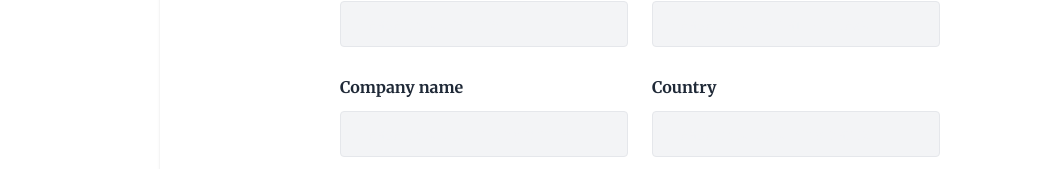
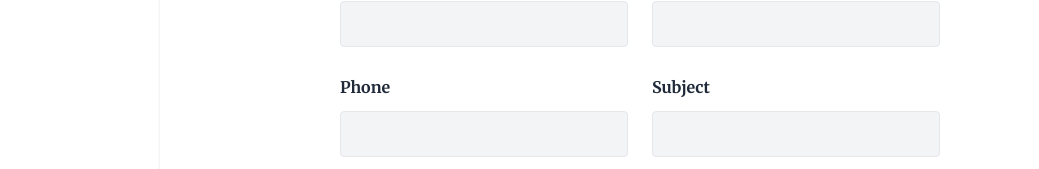
Before and after one commit to naimulislamshakil/naimul-islam-protfolio-website, a React (Create React App) app: page / in a window 1280 px wide. Shown: the part 4264-4433 px from the top of the page, without its empty margins (0-1039 px from the left). Built offline with nearby package versions, Linux system fonts and the light colour scheme; no server answers.

Commit message:
use email js

```diff
--- a/package.json
+++ b/package.json
@@ -8,6 +8,7 @@
     "@testing-library/user-event": "^13.5.0",
     "aos": "^2.3.4",
     "daisyui": "^2.15.2",
+    "emailjs-com": "^3.2.0",
     "react": "^18.1.0",
     "react-dom": "^18.1.0",
     "react-router-dom": "^6.3.0",
--- a/src/Component/Pages/ContactUs.js
+++ b/src/Component/Pages/ContactUs.js
@@ -1,10 +1,32 @@
-import React from "react";
+import React, { useState } from "react";
 import "./Banner.css";
 import address from "../../img/address.png";
 import call from "../../img/call.png";
 import email from "../../img/arroba.png";
+import { toast } from "react-toastify";
+import { send } from "emailjs-com";
 
 const ContactUs = () => {
+  const [name, setName] = useState("");
+  const [emails, setEmail] = useState("");
+  const [number, setNumber] = useState(0);
+  const [subject, setSubject] = useState("");
+  const [message, setMassage] = useState("");
+
+  const submit = (event) => {
+    event.preventDefault();
+    send(
+      "service_te1du0l",
+      "template_2v8sbsk",
+      { name, email, subject, message, number },
+      "Fkc4kg1aVX_E4HE2u"
+    ).then((res) => {
+      if (res.status === 200) {
+        toast.success("Email Send Successfull.");
+      }
+    });
+    event.target.reset();
+  };
   return (
     <div className="bg-contact">
       <div>
@@ -24,7 +46,10 @@ const ContactUs = () => {
       <div>
         <div>
           <div class="w-full flex items-center justify-center my-12">
-            <div class=" bg-white dark:bg-gray-800 shadow w-3/4 rounded py-12  px-8">
+            <form
+              onSubmit={submit}
+              class=" bg-white dark:bg-gray-800 shadow w-3/4 rounded py-12  px-8"
+            >
               <p class="md:text-3xl text-xl font-bold leading-7 text-center text-gray-700 dark:text-white">
                 Let’s chat and get a quote!
               </p>
@@ -34,6 +59,7 @@ const ContactUs = () => {
                     Name
                   </label>
                   <input
+                    onBlur={(e) => setName(e.target.value)}
                     tabindex="0"
                     arial-label="Please input name"
                     type="name"
@@ -46,9 +72,10 @@ const ContactUs = () => {
                     Email Address
                   </label>
                   <input
+                    onBlur={(e) => setEmail(e.target.value)}
                     tabindex="0"
                     arial-label="Please input email address"
-                    type="name"
+                    type="email"
                     class="text-base leading-none text-gray-900 p-3 focus:oultine-none focus:border-indigo-700 mt-4 bg-gray-100 border rounded border-gray-200 placeholder-gray-100"
                     placeholder="Please input email address"
                   />
@@ -57,22 +84,24 @@ const ContactUs = () => {
               <div class="md:flex items-center justify-center mt-8">
                 <div class="md:w-72 flex flex-col">
                   <label class="text-base font-semibold leading-none text-gray-800 dark:text-white">
-                    Company name
+                    Phone
                   </label>
                   <input
+                    onBlur={(e) => setNumber(e.target.value)}
                     tabindex="0"
                     role="input"
                     arial-label="Please input company name"
-                    type="name"
+                    type="number"
                     class="text-base leading-none text-gray-900 p-3 focus:oultine-none focus:border-indigo-700 mt-4 bg-gray-100 border rounded border-gray-200 placeholder-gray-100"
                     placeholder="Please input company name"
                   />
                 </div>
                 <div class="md:w-72 flex flex-col md:ml-6 md:mt-0 mt-4">
                   <label class="text-base font-semibold leading-none text-gray-800 dark:text-white">
-                    Country
+                    Subject
                   </label>
                   <input
+                    onBlur={(e) => setSubject(e.target.value)}
                     tabindex="0"
                     arial-label="Please input country name"
                     type="name"
@@ -87,6 +116,7 @@ const ContactUs = () => {
                     Message
                   </label>
                   <textarea
+                    onBlur={(e) => setMassage(e.target.value)}
                     tabindex="0"
                     aria-label="leave a message"
                     role="textbox"
@@ -97,11 +127,13 @@ const ContactUs = () => {
               </div>
 
               <div class="flex items-center justify-center w-full">
-                <button class="mt-9 text-base font-semibold leading-none text-white py-4 px-10 bg-indigo-700 rounded hover:bg-indigo-600 focus:ring-2 focus:ring-offset-2 focus:ring-indigo-700 focus:outline-none">
-                  SUBMIT
-                </button>
+                <input
+                  value="SUBMIT"
+                  type="submit"
+                  class="mt-9 text-center text-base font-semibold leading-none text-white py-4 px-10 bg-indigo-700 rounded hover:bg-indigo-600 focus:ring-2 focus:ring-offset-2 focus:ring-indigo-700 focus:outline-none"
+                ></input>
               </div>
-            </div>
+            </form>
           </div>
         </div>
         <div className="grid grid-cols-1 lg:grid-cols-3 gap-3">
```
Also changed, not shown: 1 other file (tests, documents, lock files or other folders).
